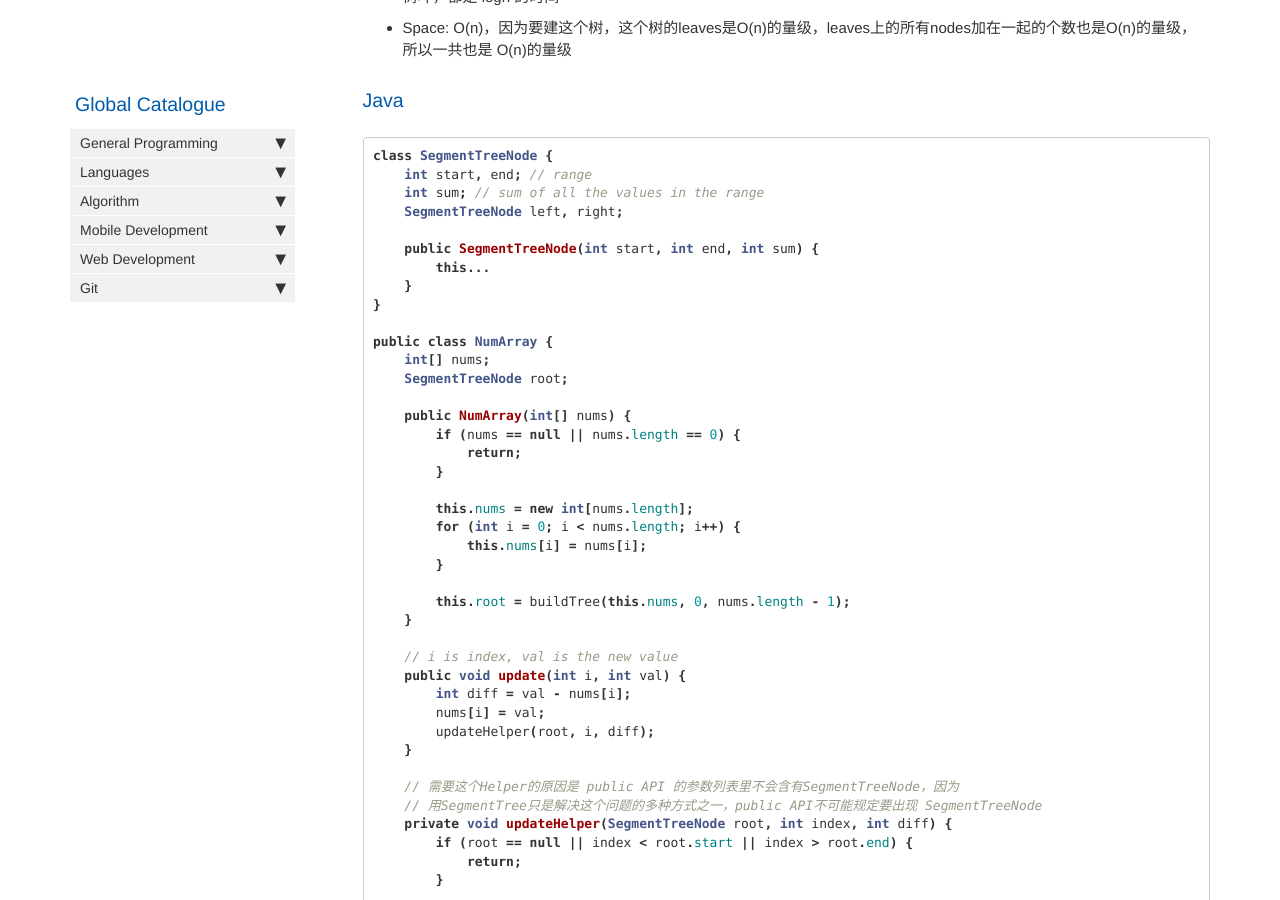
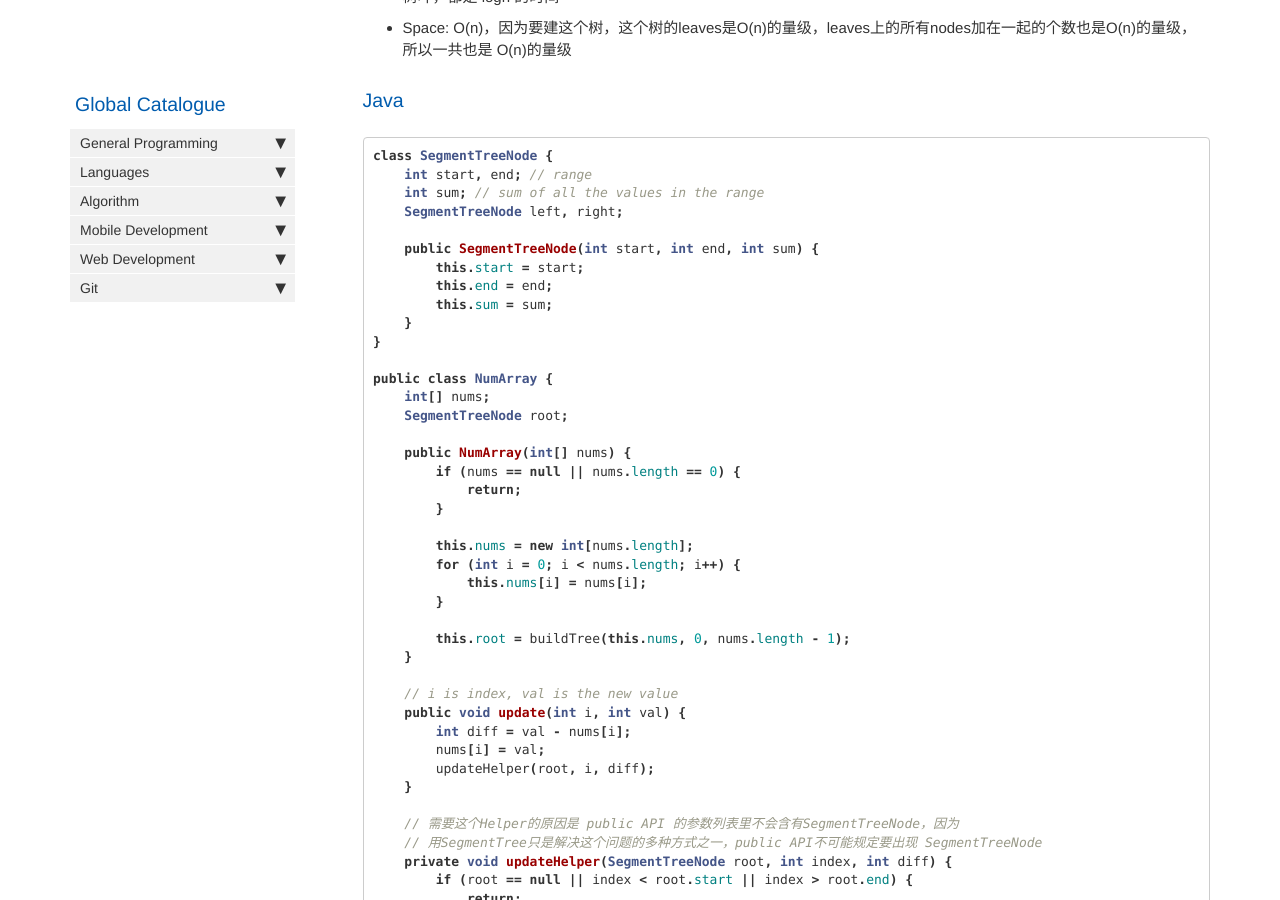
Before and after one commit to HungryOrc/hungryorc.github.io, a Jekyll site: the page built from pages/algorithm/algorithm_segment_tree.md, in a window 1280 px wide and 900 px high, scrolled down 718 px. Built offline with Jekyll 4.4.1, drawn with Linux system fonts in a browser that asks for light colours; nearby versions of some CDN libraries; comment, search, counter and statistics services are not loaded.

Commit message:
Update algorithm_segment_tree.md

```diff
--- a/pages/algorithm/algorithm_segment_tree.md
+++ b/pages/algorithm/algorithm_segment_tree.md
@@ -34,7 +34,9 @@ class SegmentTreeNode {
     SegmentTreeNode left, right;
 
     public SegmentTreeNode(int start, int end, int sum) {
-        this...
+        this.start = start;
+        this.end = end;
+        this.sum = sum;
     }
 }
 
```
